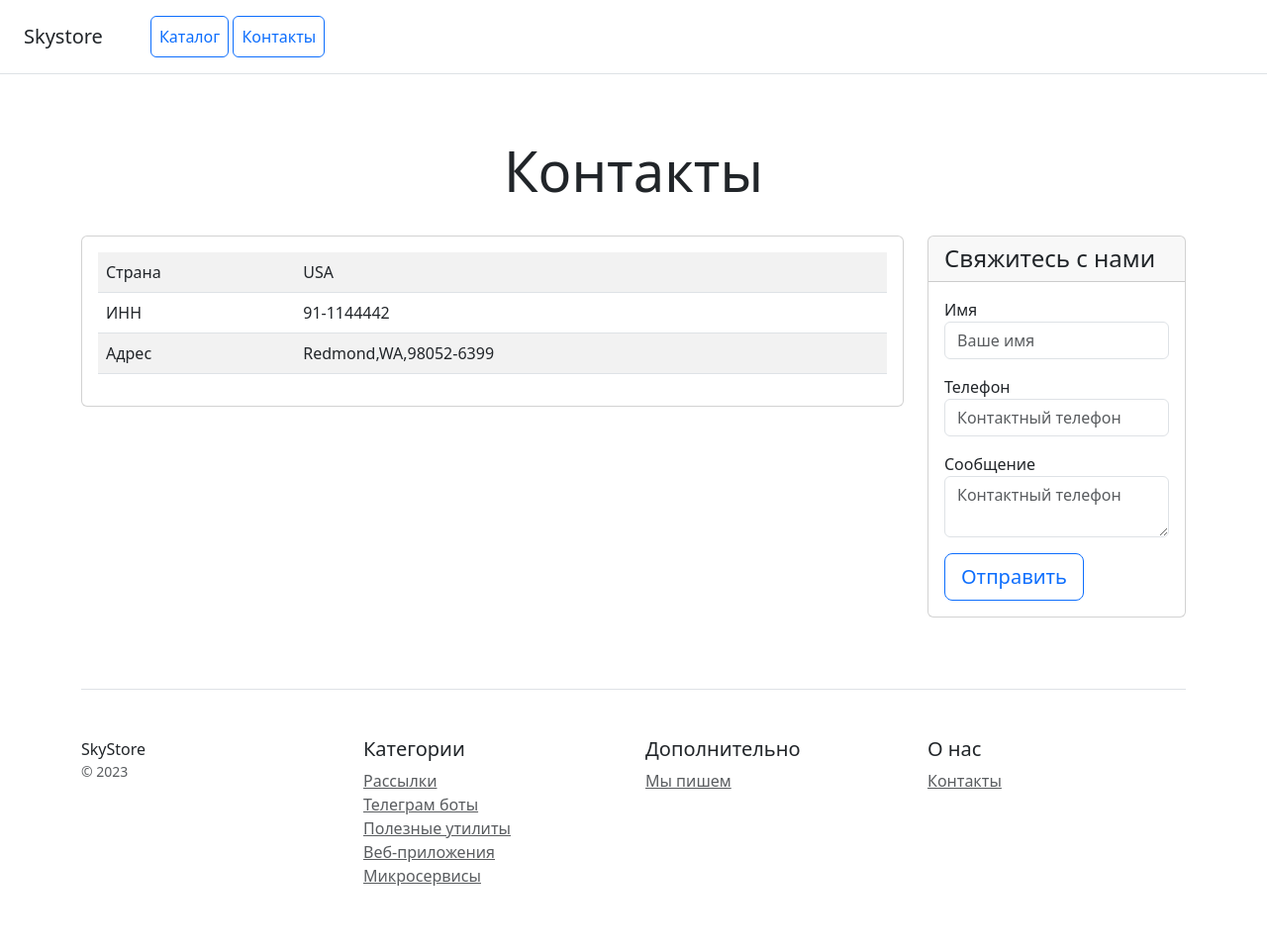
After one commit to AlexFreezeman/django-hw, a Django app: template catalog/templates/catalog/contacts_backup.html in a window 1280 px wide. The commit adds this page. Shown: the whole page at 99% size. Run offline with Django 4.2, Linux system fonts and the light colour scheme; the template is opened without the code that fills it, so the values that code supplies are empty.

Commit message:
20.2 забыл задание 1, но html не до конца работает

```diff
--- /dev/null
+++ b/catalog/templates/catalog/contacts_backup.html
@@ -0,0 +1,105 @@
+<!doctype html>
+<html lang="en">
+<head>
+    <meta charset="utf-8">
+    <meta name="viewport" content="width=device-width, initial-scale=1">
+    <title>Skystore</title>
+    <link href="https://cdn.jsdelivr.net/npm/bootstrap@5.3.0/dist/css/bootstrap.min.css" rel="stylesheet" integrity="sha384-9ndCyUaIbzAi2FUVXJi0CjmCapSmO7SnpJef0486qhLnuZ2cdeRhO02iuK6FUUVM" crossorigin="anonymous">
+</head>
+<body>
+<div class="d-flex flex-column flex-md-row align-items-center p-3 px-md-4 mb-3 bg-white border-bottom box-shadow">
+    <h5 class="my-0 mr-md-auto font-weight-normal">Skystore</h5>
+    <nav class="ms-5">
+        <a class="p-2 btn btn-outline-primary" href="/">Каталог</a>
+        <a class="p-2 btn btn-outline-primary" href="/contacts/">Контакты</a>
+    </nav>
+</div>
+
+<div class="pricing-header px-3 py-3 pt-md-5 pb-md-4 mx-auto text-center">
+    <h1 class="display-4">Контакты</h1>
+</div>
+
+<div class="container">
+    <div class="row text-start">
+        <div class="col-lg-9 col-md-6 col-sm-12">
+            <div class="card mb-4 box-shadow">
+                <div class="card-body">
+                    <table class="table table-striped">
+                        <tr>
+                            <td class="w-25">Страна</td>
+                            <td>USA</td>
+                        </tr>
+                        <tr>
+                            <td class="w-25">ИНН</td>
+                            <td>91-1144442</td>
+                        </tr>
+                        <tr>
+                            <td class="w-25">Адрес</td>
+                            <td>Redmond,WA,98052-6399</td>
+                        </tr>
+                    </table>
+                </div>
+            </div>
+        </div>
+        <div class="col-lg-3 col-md-6 col-sm-12">
+            <div class="card mb-4 box-shadow">
+                <div class="card-header">
+                    <h4 class="my-0 font-weight-normal">Свяжитесь с нами</h4>
+                </div>
+                <div class="card-body">
+                    <form method="post" action="" class="form-floating">
+                        {% csrf_token %}
+                        <div class="mb-3">
+                            <label for="name">Имя</label>
+                            <input type="text" name="name" class="form-control" id="name" placeholder="Ваше имя" required>
+                        </div>
+                        <div class="mb-3">
+                            <label for="phone">Телефон</label>
+                            <input type="text" name="phone" class="form-control" id="phone" placeholder="Контактный телефон" required>
+                        </div>
+                        <div class="mb-3">
+                            <label for="message">Сообщение</label>
+                            <textarea type="text" name="message" class="form-control" id="message" placeholder="Контактный телефон" required></textarea>
+                        </div>
+                        <button type="submit" class="btn btn-lg btn-block btn-outline-primary">Отправить</button>
+                    </form>
+                </div>
+            </div>
+        </div>
+    </div>
+
+    <footer class="pt-4 my-md-5 pt-md-5 border-top">
+        <div class="row">
+            <div class="col-12 col-md">
+                SkyStore
+                <small class="d-block mb-3 text-muted">&copy; 2023</small>
+            </div>
+            <div class="col-6 col-md">
+                <h5>Категории</h5>
+                <ul class="list-unstyled text-small">
+                    <li><a class="text-muted" href="#">Рассылки</a></li>
+                    <li><a class="text-muted" href="#">Телеграм боты</a></li>
+                    <li><a class="text-muted" href="#">Полезные утилиты</a></li>
+                    <li><a class="text-muted" href="#">Веб-приложения</a></li>
+                    <li><a class="text-muted" href="#">Микросервисы</a></li>
+                </ul>
+            </div>
+            <div class="col-6 col-md">
+                <h5>Дополнительно</h5>
+                <ul class="list-unstyled text-small">
+                    <li><a class="text-muted" href="#">Мы пишем</a></li>
+                </ul>
+            </div>
+            <div class="col-6 col-md">
+                <h5>О нас</h5>
+                <ul class="list-unstyled text-small">
+                    <li><a class="text-muted" href="/contacts/">Контакты</a></li>
+                </ul>
+            </div>
+        </div>
+    </footer>
+</div>
+
+<script src="https://cdn.jsdelivr.net/npm/bootstrap@5.3.0/dist/js/bootstrap.bundle.min.js" integrity="sha384-geWF76RCwLtnZ8qwWowPQNguL3RmwHVBC9FhGdlKrxdiJJigb/j/68SIy3Te4Bkz" crossorigin="anonymous"></script>
+</body>
+</html>
--- a/catalog/templates/catalog/home.html
+++ b/catalog/templates/catalog/home.html
@@ -29,10 +29,9 @@
                             <ul class="list-unstyled mt-3 mb-4 text-start m-3">
                                 <li>Категория: {{ object.category }}</li>
                                 <li>Описание: {{ object.desc|slice:':100' }}</li>
-                                <img src="{% mediapath object.image %}" />
-
+                                <img src="{% mediapath object.image %}"/>
                             </ul>
-                            <button type="button" class="btn btn-lg btn-block btn-outline-primary">Купить</button>
+                            <a href="{% url 'catalog:products' object.pk %}" class="btn btn-outline-primary">Подробнее</a>
                         </div>
                     </div>
                 </div>
--- a/catalog/urls.py
+++ b/catalog/urls.py
@@ -1,8 +1,11 @@
 from django.urls import path
+from django.views.decorators.cache import cache_page
+from catalog.views import home, contacts, products
 
-from catalog.views import home, contacts
+app_name = "catalog"
 
 urlpatterns = [
-    path('', home),
-    path('contacts/', contacts)
+    path('', home, name='home'),
+    path('contacts/', contacts, name='contacts'),
+    path('products/<int:pk>/', products, name='products')
 ]
```
Also changed, not shown: catalog/views.py (+11 -0 lines).
